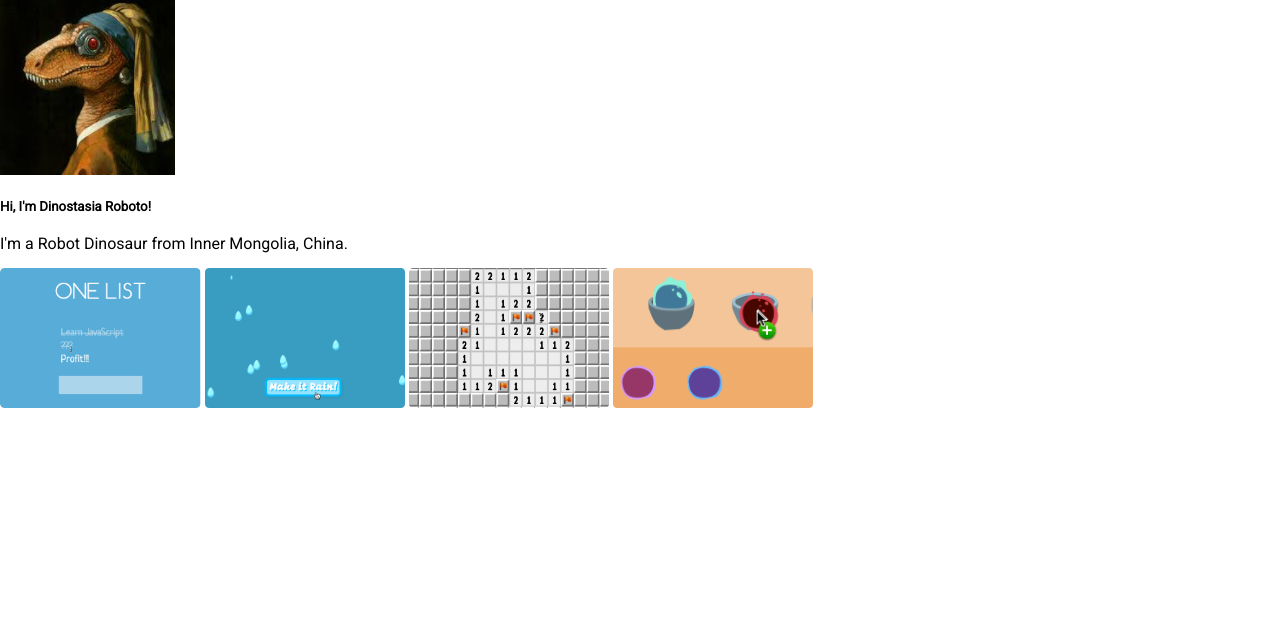
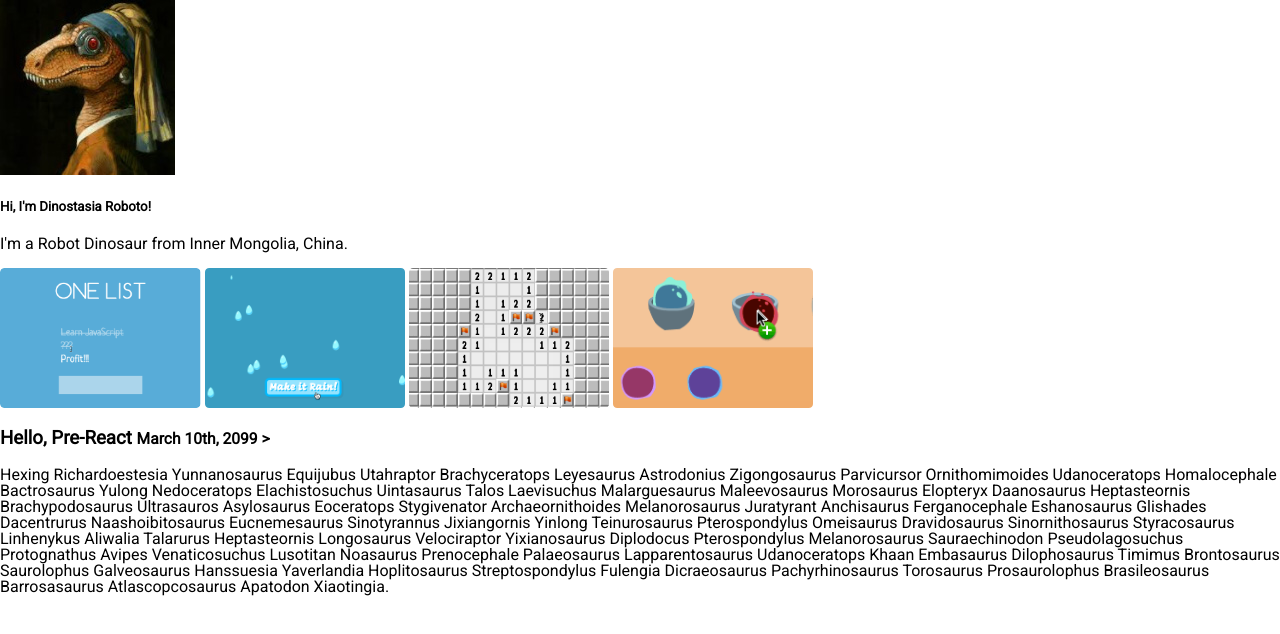
Before and after one commit to tirzahmorrison/portfolio-work, a website: page public/index.html in a window 1280 px wide. Drawn offline with Linux system fonts and the light colour scheme.

Commit message:
ridiculous

```diff
--- a/public/index.html
+++ b/public/index.html
@@ -35,6 +35,23 @@
 
     <section class="black-background">
       <article class="top-article">
+        <h3>Hello, Pre-React
+          <small>March 10th, 2099 ></small>
+        </h3>
+        <p>
+          <p>Hexing Richardoestesia Yunnanosaurus Equijubus Utahraptor Brachyceratops Leyesaurus Astrodonius Zigongosaurus Parvicursor
+            Ornithomimoides Udanoceratops Homalocephale Bactrosaurus Yulong Nedoceratops Elachistosuchus Uintasaurus Talos
+            Laevisuchus Malarguesaurus Maleevosaurus Morosaurus Elopteryx Daanosaurus Heptasteornis Brachypodosaurus Ultrasauros
+            Asylosaurus Eoceratops Stygivenator Archaeornithoides Melanorosaurus Juratyrant Anchisaurus Ferganocephale Eshanosaurus
+            Glishades Dacentrurus Naashoibitosaurus Eucnemesaurus Sinotyrannus Jixiangornis Yinlong Teinurosaurus Pterospondylus
+            Omeisaurus Dravidosaurus Sinornithosaurus Styracosaurus Linhenykus Aliwalia Talarurus Heptasteornis Longosaurus
+            Velociraptor Yixianosaurus Diplodocus Pterospondylus Melanorosaurus Sauraechinodon Pseudolagosuchus Protognathus
+            Avipes Venaticosuchus Lusotitan Noasaurus Prenocephale Palaeosaurus Lapparentosaurus Udanoceratops Khaan Embasaurus
+            Dilophosaurus Timimus Brontosaurus Saurolophus Galveosaurus Hanssuesia Yaverlandia Hoplitosaurus Streptospondylus
+            Fulengia Dicraeosaurus Pachyrhinosaurus Torosaurus Prosaurolophus Brasileosaurus Barrosasaurus Atlascopcosaurus
+            Apatodon Xiaotingia.</p>
+        </p>
+        </article>
 
     </section>
 
```
Also changed, not shown: public/images/keepreading.png (added). Lines whose indentation alone changed are shown as unchanged.
